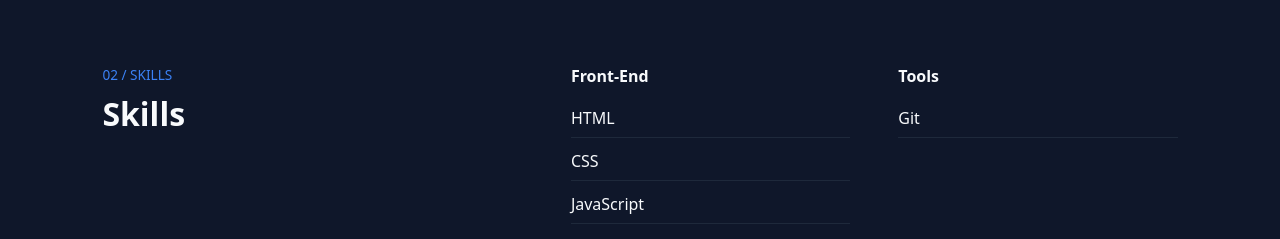
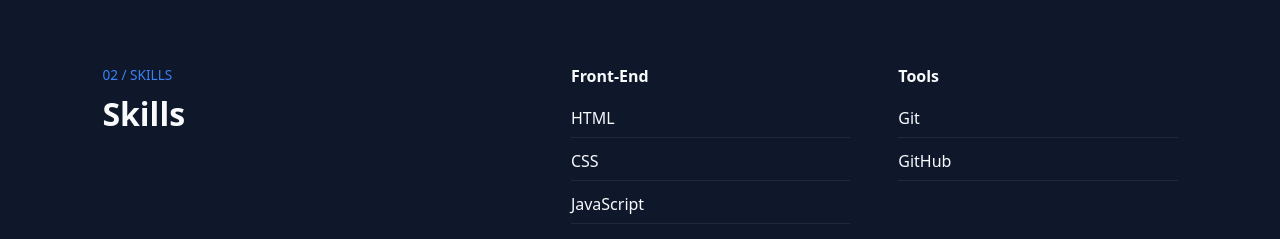
Before and after one commit to sjt-p/dev-portfolio, a React (Vite) app: page / in a window 1280 px wide. Shown: the part 1189-1428 px from the top of the page. Built offline with nearby package versions, Linux system fonts and the light colour scheme.

Commit message:
Add GitHub to tools

```diff
--- a/src/components/Skills/Skills.tsx
+++ b/src/components/Skills/Skills.tsx
@@ -21,6 +21,7 @@ function Skills() {
           <div className="skill-group">
             <h3>Tools</h3>
             <span>Git</span>
+            <span>GitHub</span>
           </div>
         </div>
       </div>
```
